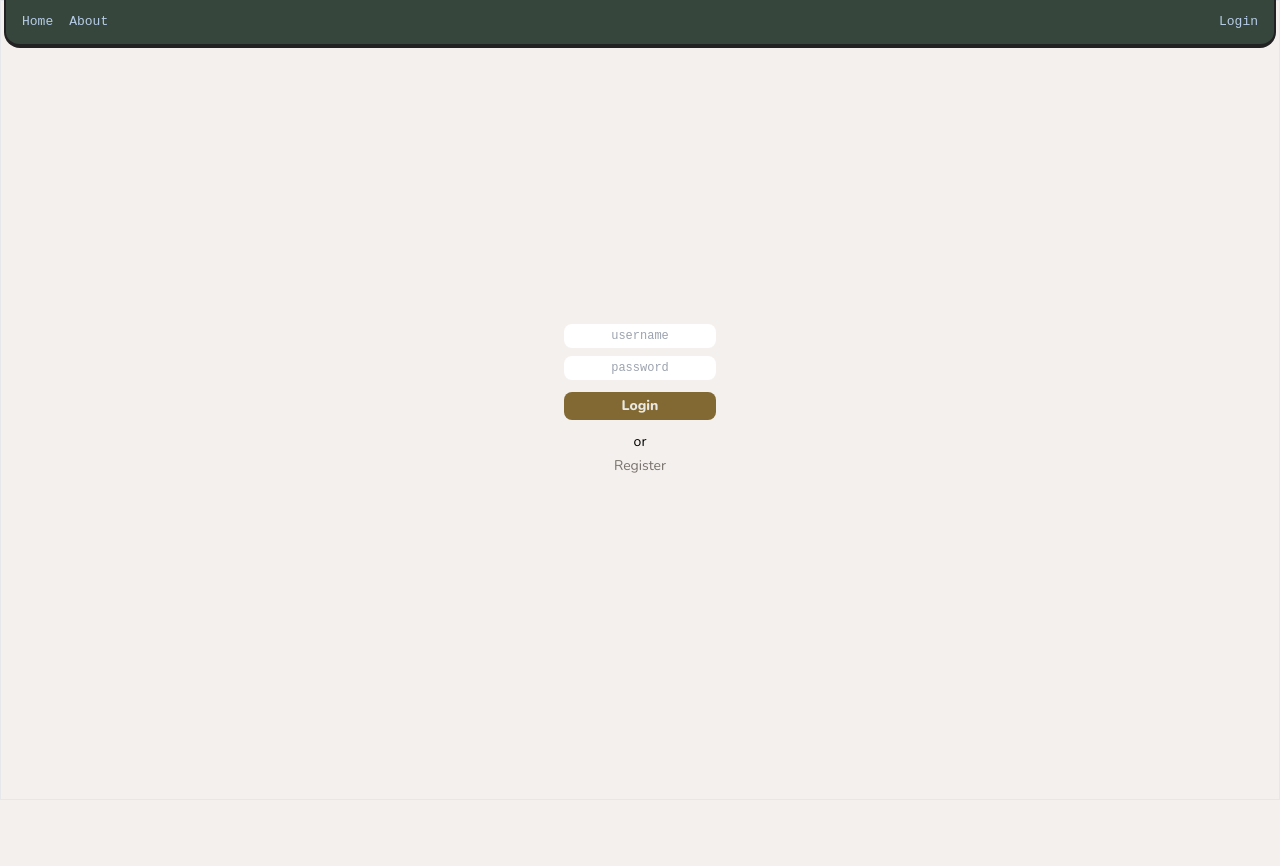
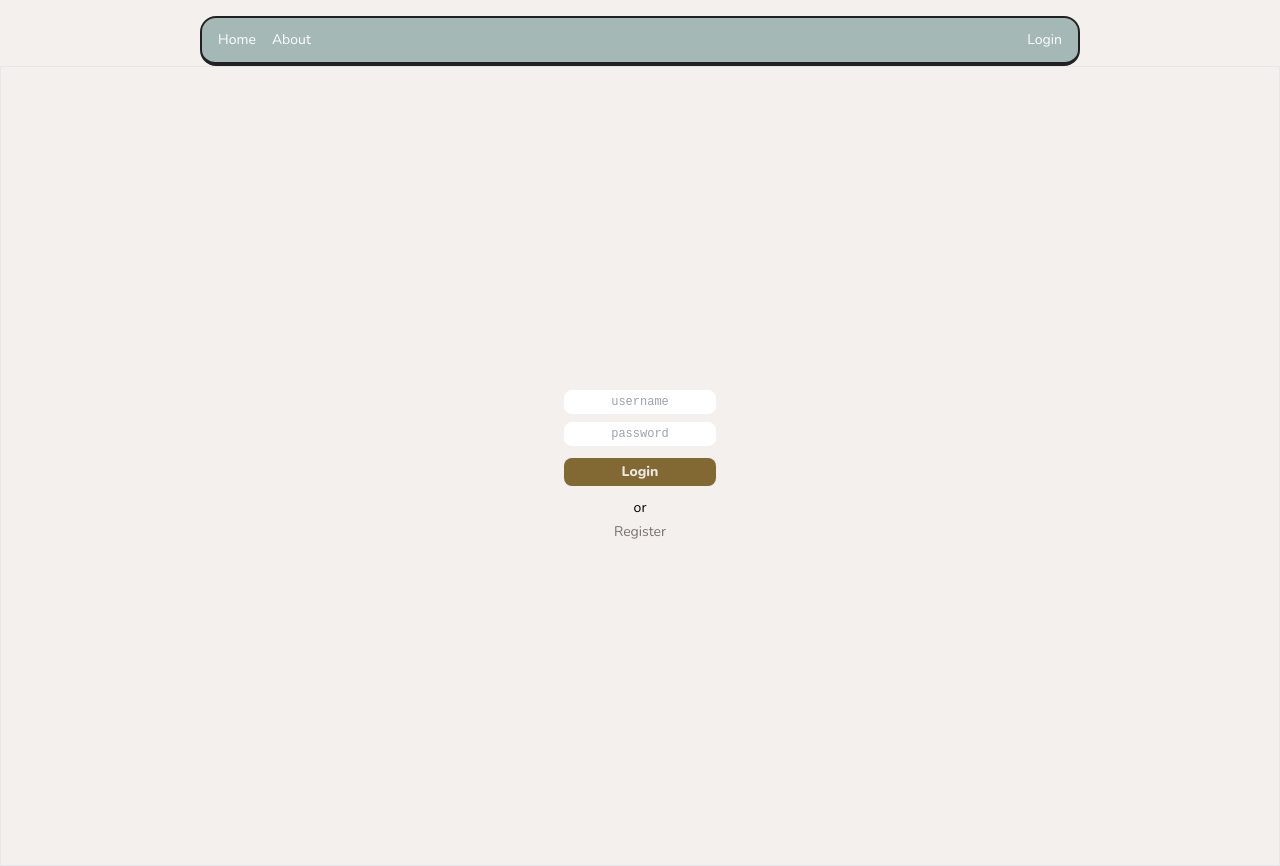
Before and after one commit to bagussuprapta/project, a React (Vite) app in the folder lingua-deck/client/: page /login in a window 1280 px wide. Before the commit the page ends 800 px from the top, so only its background shows below. Built offline with nearby package versions, Linux system fonts and the light colour scheme.

Commit message:
refactor: simplify navbar code and change color

```diff
--- a/lingua-deck/client/src/components/layout/Navbar.jsx
+++ b/lingua-deck/client/src/components/layout/Navbar.jsx
@@ -1,51 +1,36 @@
 import { Link } from "react-router";
 import { useContext } from "react";
 import { AuthContext } from "../../context/authContext";
-import { UserContext } from "../../context/userContext";
+import userAPI from "../../api/userAPI";
 
 export default function Navbar() {
   const authProvider = useContext(AuthContext);
-  const userProvider = useContext(UserContext);
+
+  async function handleLogout() {
+    userAPI.logout();
+    localStorage.clear("token");
+    authProvider.setIsLoggedIn(false);
+  }
 
   return (
-    <header className="fixed top-0 left-1 right-1 z-50">
-      <div className="flex gap-x-4 justify-between border-b-4 font-mono border-[#232222] bg-[#37463c] rounded-b-2xl border-x-2 px-4 py-3">
-        <ol className="flex gap-x-4">
-          <li>
-            <Link className="text-[#b6cde8] hover:text-white" to="/">
-              Home
-            </Link>
-          </li>
-          <li>
-            <Link className="text-[#b6cde8] hover:text-white" to="/about">
-              About
-            </Link>
-          </li>
-        </ol>
-        <ol>
+    <header className="px-48 mt-4 font-nunito text-white text-sm">
+      <div className="flex gap-x-4 justify-between border-b-4 border-[#232222] bg-[#a4b9b5] rounded-2xl border-2 px-4 py-3">
+        <div className="flex gap-x-4">
+          <Link to="/">Home</Link>
+          <Link to="/about">About</Link>
+        </div>
+        <div>
           {authProvider.isLoggedIn ? (
-            <li className="flex gap-x-4">
-              <Link className="text-[#b6cde8] hover:text-white" to="/profile">
-                Profile
-              </Link>
-              <Link
-                onClick={() => {
-                  userProvider.logout();
-                  authProvider.setIsLoggedIn(false);
-                  localStorage.clear("token");
-                }}
-                className="text-[#b6cde8] hover:text-white"
-                to="/"
-              >
+            <div className="flex gap-x-4">
+              <Link to="/profile">Profile</Link>
+              <Link className="bg-[#d5432c] px-2 rounded-md" onClick={handleLogout} to="/">
                 Logout
               </Link>
-            </li>
+            </div>
           ) : (
-            <Link className="text-[#b6cde8] hover:text-white" to="/login">
-              Login
-            </Link>
+            <Link to="/login">Login</Link>
           )}
-        </ol>
+        </div>
       </div>
     </header>
   );
```
